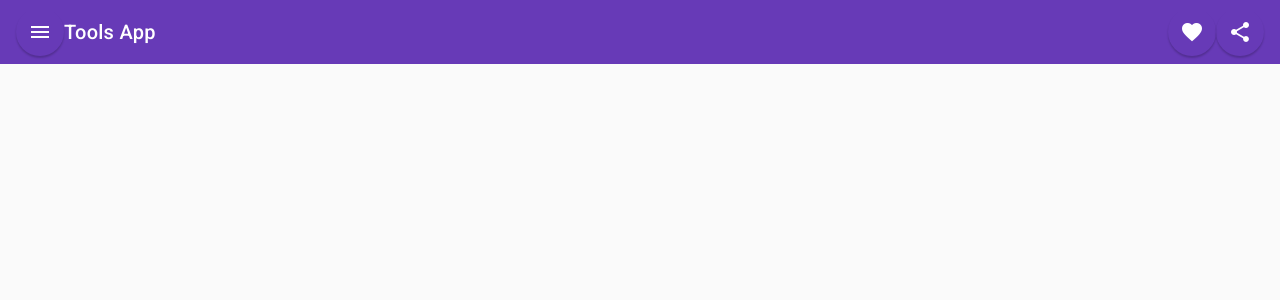
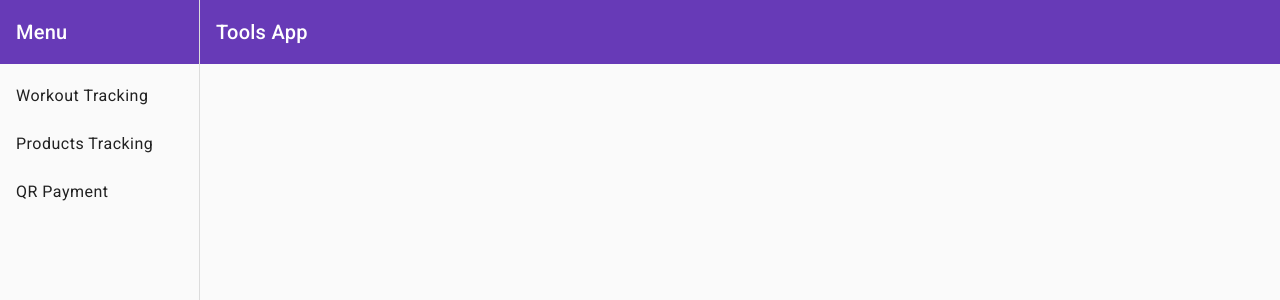
Before and after one commit to FernandezJuan017/tools-app, an Angular app: page / in a window 1280 px wide. Shown: the top 300 px of the page. Built offline with nearby package versions, Linux system fonts and the light colour scheme.

Commit message:
Add responsive-app component

```diff
--- a/angular.json
+++ b/angular.json
@@ -6,7 +6,7 @@
     "analytics": false
   },
   "projects": {
-    "tracking-app": {
+    "tools-app": {
       "root": "",
       "projectType": "application",
       "sourceRoot": "src",
@@ -15,7 +15,7 @@
         "build": {
           "builder": "@angular-devkit/build-angular:browser",
           "options": {
-            "outputPath": "dist/tracking-app",
+            "outputPath": "dist/tools-app",
             "index": "src/index.html",
             "main": "src/main.ts",
             "polyfills": ["zone.js"],
@@ -58,10 +58,10 @@
           "builder": "@angular-devkit/build-angular:dev-server",
           "configurations": {
             "production": {
-              "browserTarget": "tracking-app:build:production"
+              "browserTarget": "tools-app:build:production"
             },
             "development": {
-              "browserTarget": "tracking-app:build:development"
+              "browserTarget": "tools-app:build:development"
             }
           },
           "defaultConfiguration": "development"
--- a/src-tauri/tauri.conf.json
+++ b/src-tauri/tauri.conf.json
@@ -41,7 +41,8 @@
         "width": 800,
         "height": 600,
         "minWidth": 600,
-        "minHeight": 500
+        "minHeight": 500,
+        "theme":"Light"
       }
     ]
   }
--- a/src/app/app.component.html
+++ b/src/app/app.component.html
@@ -1,39 +1,2 @@
-<mat-drawer-container class="sidenav-container" autosize>
-    <mat-drawer #drawer class="sidenav" mode="side">
-      <p>Menu</p>
-    </mat-drawer>
-
-   <mat-drawer-content class="sidenav-content">
-    <!--  https://wweb.dev/resources/css-separator-generator -->
-    <!-- <section class="curved"></section> -->
-
-    <!-- https://wweb.dev/resources/animated-css-background-generator -->
-    <!-- <ul class="background"> -->
-        <!-- Animacion Background -->
-        <!-- <li></li><li></li><li></li><li></li><li></li> -->
-        <!-- Animacion Background -->
-    <!-- </ul> -->
-
-      <!-- Toggle Sidenav -->
-      <!-- <button type="button" mat-button class="toggle-button" (click)="drawer.toggle()">
-        Toggle sidenav
-      </button> -->
-
-      <!-- <h1 style="color:white;">Tools App</h1> -->
-      <mat-toolbar color="primary">
-        <button mat-icon-button aria-label="Icono del menú principal de la aplicación">
-          <mat-icon>menu</mat-icon>
-        </button>
-        <span>Tools App</span>
-      <span class="spacer-toolbar"></span>
-        <button mat-icon-button aria-label="Boton con un corazon de icono">
-          <mat-icon>favorite</mat-icon>
-        </button>
-        <button mat-icon-button  aria-label="Boton con un icono de compartir">
-          <mat-icon>share</mat-icon>
-        </button>
-      </mat-toolbar>
-   </mat-drawer-content>
-
-</mat-drawer-container>
+<app-responsive-app></app-responsive-app>
 <!-- <app-home></app-home> -->
--- a/src/app/app.module.ts
+++ b/src/app/app.module.ts
@@ -12,12 +12,16 @@ import { AppComponent } from "./app.component";
 import { HomeComponent } from './home/home.component';
 import { LoginComponent } from './login/login.component';
 import { BrowserAnimationsModule } from '@angular/platform-browser/animations';
+import { ResponsiveAppComponent } from './responsive-app/responsive-app.component';
+import { LayoutModule } from '@angular/cdk/layout';
+
 
 @NgModule({
-  declarations: [AppComponent, LoginComponent, HomeComponent],
+  declarations: [AppComponent, LoginComponent, HomeComponent, ResponsiveAppComponent],
   imports: [MaterialModule,
             AppRoutingModule,
-            BrowserAnimationsModule],
+            BrowserAnimationsModule,
+            LayoutModule],
   providers: [],
   bootstrap: [AppComponent],
 })
--- a/src/app/material/material.module.ts
+++ b/src/app/material/material.module.ts
@@ -5,6 +5,7 @@ import {MatIconModule} from '@angular/material/icon';
 import {MatButtonModule} from '@angular/material/button'
 import {MatSidenavModule} from '@angular/material/sidenav'
 import {MatToolbarModule} from '@angular/material/toolbar'
+import { MatListModule } from '@angular/material/list';
 
 @NgModule({
   declarations: [],
@@ -14,6 +15,7 @@ import {MatToolbarModule} from '@angular/material/toolbar'
   exports: [MatSidenavModule,
             MatButtonModule,
             MatToolbarModule,
-            MatIconModule]
+            MatIconModule,
+            MatListModule]
 })
 export class MaterialModule { }
--- /dev/null
+++ b/src/app/responsive-app/responsive-app.component.css
@@ -0,0 +1,17 @@
+.sidenav-container {
+  height: 100%;
+}
+
+.sidenav {
+  width: 200px;
+}
+
+.sidenav { /*.mat-toolbar  */
+  background: inherit;
+}
+
+.mat-toolbar.mat-primary {
+  position: sticky;
+  top: 0;
+  z-index: 1;
+}
--- /dev/null
+++ b/src/app/responsive-app/responsive-app.component.html
@@ -0,0 +1,27 @@
+<mat-sidenav-container class="sidenav-container">
+  <mat-sidenav #drawer class="sidenav" fixedInViewport
+      [attr.role]="(isHandset$ | async) ? 'dialog' : 'navigation'"
+      [mode]="(isHandset$ | async) ? 'over' : 'side'"
+      [opened]="(isHandset$ | async) === false">
+    <mat-toolbar color="primary">Menu</mat-toolbar>
+    <mat-nav-list>
+      <a mat-list-item href="#">Workout Tracking</a>
+      <a mat-list-item href="#">Products Tracking</a>
+      <a mat-list-item href="#">QR Payment</a>
+    </mat-nav-list>
+  </mat-sidenav>
+  <mat-sidenav-content>
+    <mat-toolbar color="primary">
+      <button
+        type="button"
+        aria-label="Abrir menu lateral"
+        mat-icon-button
+        (click)="drawer.toggle()"
+        *ngIf="isHandset$ | async">
+        <mat-icon aria-label="Icono abrir menu lateral">menu</mat-icon>
+      </button>
+      <span>Tools App</span>
+    </mat-toolbar>
+    <!-- Add Content Here -->
+  </mat-sidenav-content>
+</mat-sidenav-container>
--- /dev/null
+++ b/src/app/responsive-app/responsive-app.component.ts
@@ -0,0 +1,21 @@
+import { Component } from '@angular/core';
+import { BreakpointObserver, Breakpoints } from '@angular/cdk/layout';
+import { Observable } from 'rxjs';
+import { map, shareReplay } from 'rxjs/operators';
+
+@Component({
+  selector: 'app-responsive-app',
+  templateUrl: './responsive-app.component.html',
+  styleUrls: ['./responsive-app.component.css']
+})
+export class ResponsiveAppComponent {
+
+  isHandset$: Observable<boolean> = this.breakpointObserver.observe(Breakpoints.Handset)
+    .pipe(
+      map(result => result.matches),
+      shareReplay()
+    );
+
+  constructor(private breakpointObserver: BreakpointObserver) {}
+
+}
```
